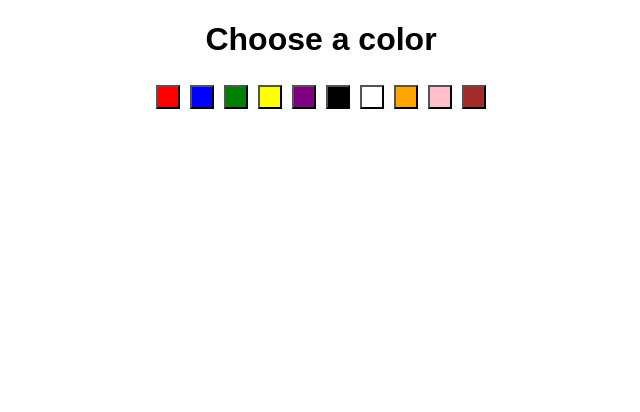
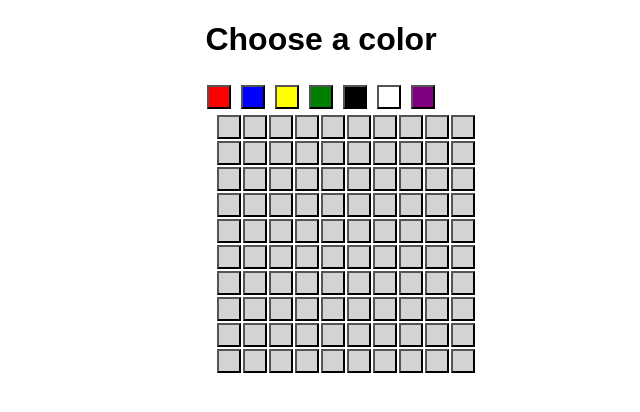
Before and after one commit to OmarMWarraich/react-code-challenges, a React (Create React App) app: page / in a window 1280 px wide. Shown: the top 412 px of the page, without its empty margins (319-959 px from the left). Built offline with nearby package versions, Linux system fonts and the light colour scheme.

Commit message:
feat: useContext

```diff
--- a/src/08-pixel-art/PixelArt.js
+++ b/src/08-pixel-art/PixelArt.js
@@ -1,24 +1,37 @@
-import React from 'react';
+import { createContext, useContext, useState } from 'react'
 
-const ColorPicker = () => {
-    const colors = ['red', 'blue', 'green', 'yellow', 'purple', 'black', 'white', 'orange', 'pink', 'brown'];
+const ColorContext = createContext({
+  color: 'lightGrey',
+  setColor: () => {}
+})
+
+function ColorPicker () {
+  const { setColor } = useContext(ColorContext)
+
+  const colors = ['red', 'blue', 'yellow', 'green', 'black', 'white', 'purple']
   return (
     <div>
       <h1>Choose a color</h1>
-            {colors.map(color=> <button key={colors} style={{ backgroundColor: color }} />)}
-
+      {colors.map(color => (
+        <button
+          key={color}
+          style={{ backgroundColor: color }}
+          onClick={() => setColor(color)}
+        />))}
     </div>
   )
 }
 
 function Pixel () {
-    return
-        <div style={{ height: '20px', width: '20px', backgroundColor: 'lightGrey', margin: '1px' }} />
+  const { color } = useContext(ColorContext)
+  const [pixelColor, setPixelColor] = useState('lightGrey')
+
+  return <button onClick={() => setPixelColor(color)} style={{ height: '20px', width: '20px', backgroundColor: pixelColor, margin: '1px' }} />
 }
 
 function Pixels () {
-    const pixels = [];
-    for (let i = 0; i < 100; i++) pixels.push(<Pixel key={i} />);
+  const pixels = []
+  for (let i = 0; i < 100; i++) pixels.push(<Pixel key={i} />)
   return (
     <div style={{ display: 'grid', gridTemplateColumns: 'repeat(10, 1fr)', width: '210px', margin: '0 auto' }}>
       {pixels}
@@ -27,10 +40,12 @@ function Pixels () {
 }
 
 export default function PixelArt () {
+  const [color, setColor] = useState('lightGrey')
+
   return (
-        <div>
+    <ColorContext.Provider value={{ color, setColor }}>
       <ColorPicker />
       <Pixels />
-        </div>
+    </ColorContext.Provider>
   )
 }
```
Lines whose indentation alone changed are shown as unchanged.
